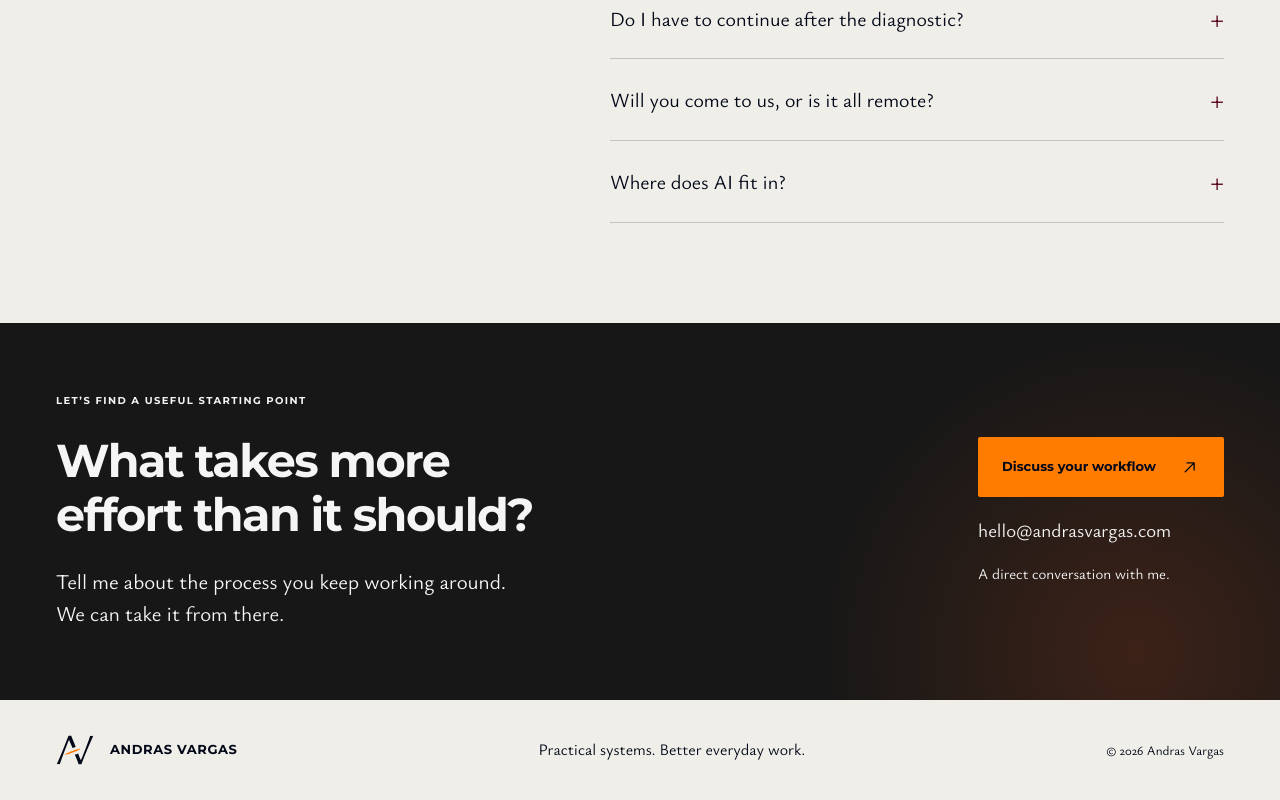
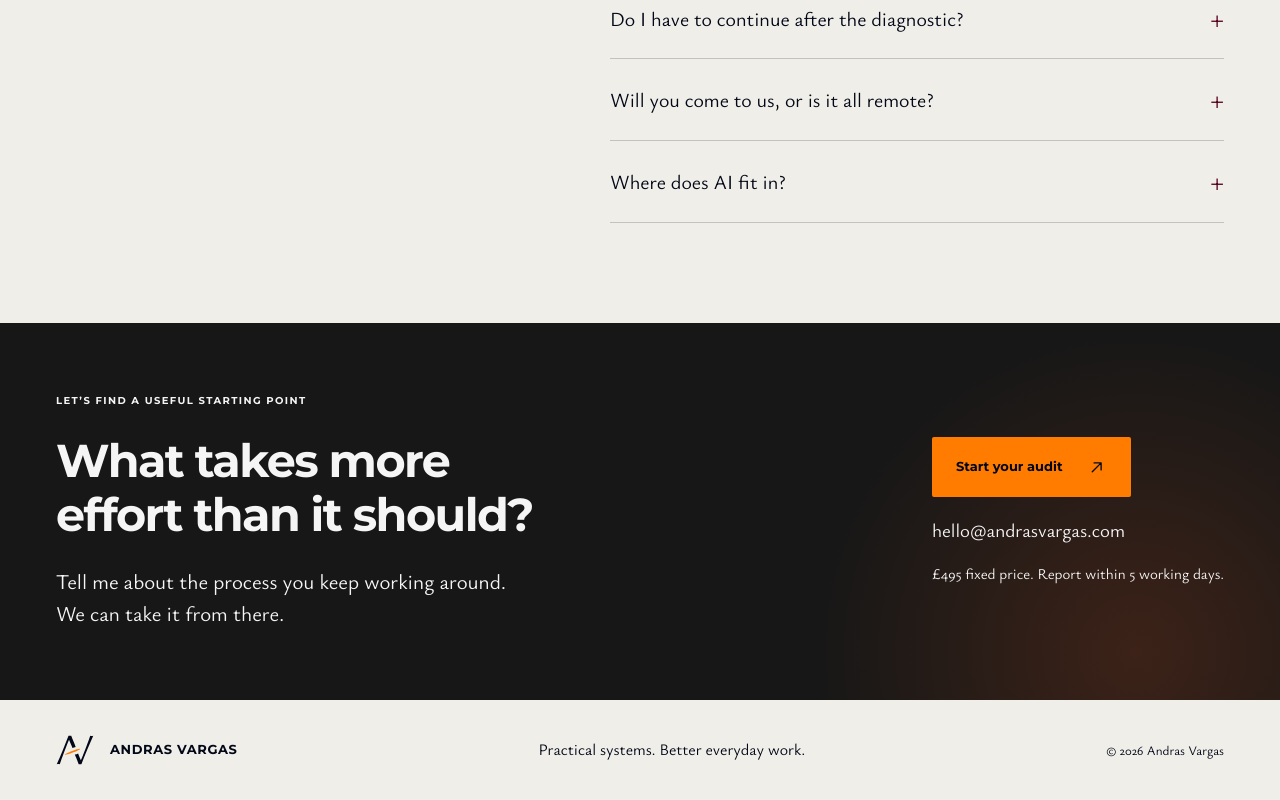
Before and after one commit to andvargas/andrasvargas, a Next.js app: page /operational-diagnostic in a window 1280 px wide. Shown: the part 4495-5295 px from the top of the page. Built offline with nearby package versions, Linux system fonts and the light colour scheme; no server answers.

Commit message:
Corrected deployment GA

```diff
--- a/src/app/operational-diagnostic/page.tsx
+++ b/src/app/operational-diagnostic/page.tsx
@@ -1,10 +1,9 @@
-"use client";
 import type { Metadata } from "next";
 import Image from "next/image";
 import Link from "next/link";
 import { site } from "@/lib/site";
 import ProcessSection from "@/components/ProcessSection";
-import { sendGAEvent } from "@next/third-parties/google";
+import AuditLink from "@/components/AuditLink";
 
 function Arrow({ diagonal = false }: { diagonal?: boolean }) {
   return (
@@ -355,17 +354,13 @@ export default function OperationalDiagnostic() {
               </p>
             </div>
             <div className="contact-action">
-              <a href={site.contactHref} className="button">
-                Discuss your workflow <Arrow diagonal />
-              </a>
-              <a
-                className="email-link"
-                href={`mailto:${site.contactEmail}`}
-                onClick={() => sendGAEvent("event", "audit_email_click", { location: "Diagnostic page" })}
-              >
+              <AuditLink href={site.auditHref} className="button" location="contact_button">
+                Start your audit <Arrow diagonal />
+              </AuditLink>
+              <AuditLink className="email-link" href={`mailto:${site.contactEmail}`} location="contact_email">
                 {site.contactEmail}
-              </a>
-              <span>A direct conversation with me.</span>
+              </AuditLink>
+              <span>£495 fixed price. Report within 5 working days.</span>
             </div>
           </div>
         </section>
--- a/src/app/page.tsx
+++ b/src/app/page.tsx
@@ -1,10 +1,8 @@
-"use client";
-
 import type { Metadata } from "next";
 import Image from "next/image";
 import { site } from "@/lib/site";
 import AuditSection from "@/components/AuditSection";
-import { sendGAEvent } from "@next/third-parties/google";
+import AuditLink from "../components/AuditLink";
 
 export const metadata: Metadata = {
   title: "Workflow Audit, £495 | Andras Vargas",
@@ -351,16 +349,12 @@ export default function Home() {
               </p>
             </div>
             <div className="contact-action">
-              <a href={site.auditHref} className="button">
+              <AuditLink href={site.auditHref} className="button" location="contact_button">
                 Start your audit <Arrow diagonal />
-              </a>
-              <a
-                className="email-link"
-                href={`mailto:${site.contactEmail}`}
-                onClick={() => sendGAEvent("event", "audit_email_click", { location: "homepage" })}
-              >
+              </AuditLink>
+              <AuditLink className="email-link" href={`mailto:${site.contactEmail}`} location="contact_email">
                 {site.contactEmail}
-              </a>
+              </AuditLink>
               <span>£495 fixed price. Report within 5 working days.</span>
             </div>
           </div>
--- /dev/null
+++ b/src/components/AuditLink.tsx
@@ -0,0 +1,17 @@
+'use client'
+
+import { sendGAEvent } from '@next/third-parties/google'
+
+type Props = React.ComponentProps<'a'> & { location: string }
+
+export default function AuditLink({ location, onClick, ...props }: Props) {
+  return (
+    <a
+      {...props}
+      onClick={(e) => {
+        sendGAEvent('event', 'audit_email_click', { location })
+        onClick?.(e)
+      }}
+    />
+  )
+}
```
